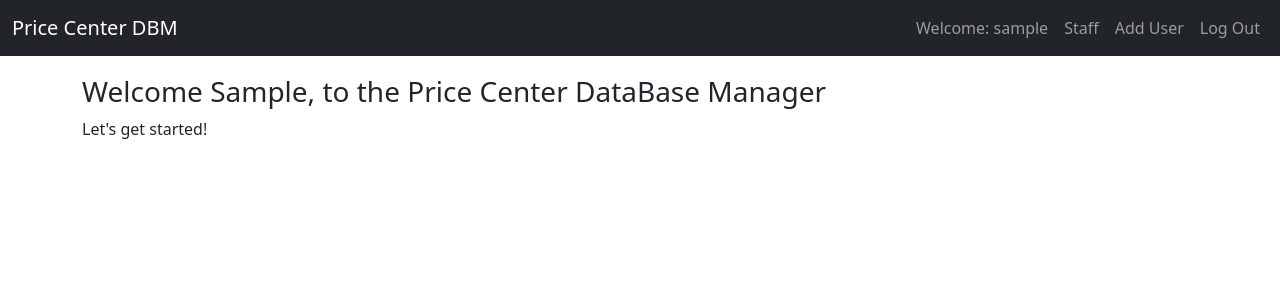
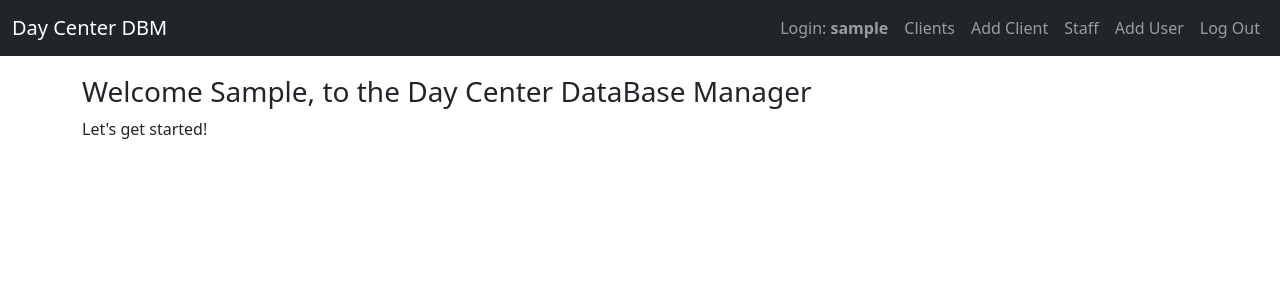
Before and after one commit to davidamlaw/tpcdbm, a Django app: page /home/ in a window 1280 px wide. Shown: the top 300 px of the page. Run offline with Django 4.2, Linux system fonts and the light colour scheme; the visitor is signed in with stand-in values (Sample User, id 1); parts of the project's set-up code (start-up, migrations or seed data) failed here and were passed over.

Commit message:
Add files via upload

```diff
--- a/templates/base.html
+++ b/templates/base.html
@@ -3,7 +3,7 @@
 <html lang="en" dir="ltr">
   <head>
     <meta charset="utf-8">
-    <title>Price Center DBM</title>
+    <title>Day Center DBM</title>
     <link href="https://cdn.jsdelivr.net/npm/bootstrap@5.1.3/dist/css/bootstrap.min.css" rel="stylesheet" integrity="sha384-1BmE4kWBq78iYhFldvKuhfTAU6auU8tT94WrHftjDbrCEXSU1oBoqyl2QvZ6jIW3" crossorigin="anonymous">
     <script src="https://cdn.jsdelivr.net/npm/bootstrap@5.1.3/dist/js/bootstrap.bundle.min.js" integrity="sha384-ka7Sk0Gln4gmtz2MlQnikT1wXgYsOg+OMhuP+IlRH9sENBO0LRn5q+8nbTov4+1p" crossorigin="anonymous"></script>
     <link rel="stylesheet" href="{% static 'tpcdbm/css/tpcdbm.css' %}">
@@ -11,15 +11,17 @@
   <body>
     <nav class="navbar fixed-top navbar-expand-sm navbar-dark bg-dark mynav">
       <div class="container-fluid">
-        <a class="navbar-brand mynav" href="{% url 'home' %}">Price Center DBM</a>
+        <a class="navbar-brand mynav" href="{% url 'home' %}">Day Center DBM</a>
         <button class="navbar-toggler" type="button" data-bs-toggle="collapse" data-bs-target="#navbarSupportedContent" aria-controls="navbarSupportedContent" aria-expanded="false" aria-label="Toggle navigation">
           <span class="navbar-toggler-icon"></span>
         </button>
         <div class="collapse navbar-collapse justify-content-end" id="navbarSupportedContent">
           <ul class="navbar-nav">
-            <li class="nav-item"><a class="nav-link" href="#">Welcome: {{ user.username }}</a></li>
-            <li class="nav-item"><a class="nav-link" href="{% url 'accounts:user_list' %}">Staff</a></li>
+            <li class="nav-item"><a class="nav-link" href="#">Login: <strong>{{ user.username }}</strong></a></li>
+            <li class="nav-item"><a class="nav-link" href="{% url 'clients:client_list' %}">Clients</a></li>
+            <li class="nav-item"><a class="nav-link" href="{% url 'clients:client_add' %}">Add Client</a></li>
             {% if user.admin %}
+              <li class="nav-item"><a class="nav-link" href="{% url 'accounts:user_list' %}">Staff</a></li>
               <li class="nav-item"><a class="nav-link" href="{% url 'accounts:adduser' %}">Add User</a></li>
             {% endif %}
             <li class="nav-item"><a class="nav-link" href="{% url 'accounts:logout' %}">Log Out</a></li>
--- a/templates/home.html
+++ b/templates/home.html
@@ -1,5 +1,5 @@
 {% extends 'base.html' %}
 {% block content %}
-  <h3>Welcome {{ user.first_name }}, to the Price Center DataBase Manager</h3>
+  <h3>Welcome {{ user.first_name }}, to the Day Center DataBase Manager</h3>
   <p>Let's get started!</p>
 {% endblock %}
--- a/templates/login.html
+++ b/templates/login.html
@@ -3,13 +3,13 @@
 <html lang="en" dir="ltr">
   <head>
     <meta charset="utf-8">
-    <title>Price Center DBM Login</title>
+    <title>Day Center DBM Login</title>
     <link href="https://cdn.jsdelivr.net/npm/bootstrap@5.1.3/dist/css/bootstrap.min.css" rel="stylesheet" integrity="sha384-1BmE4kWBq78iYhFldvKuhfTAU6auU8tT94WrHftjDbrCEXSU1oBoqyl2QvZ6jIW3" crossorigin="anonymous">
     <link rel="stylesheet" href="{% static 'tpcdbm/css/tpcdbm.css' %}">
   </head>
   <body>
     <div class="container mycontent" style="text-align:center; margin-top:75px">
-      <h3>Price Center DBM Login</h3>
+      <h3>Day Center DBM Login</h3>
       <form method="POST">
         {% csrf_token %}
         {{ form.as_p }}
```
